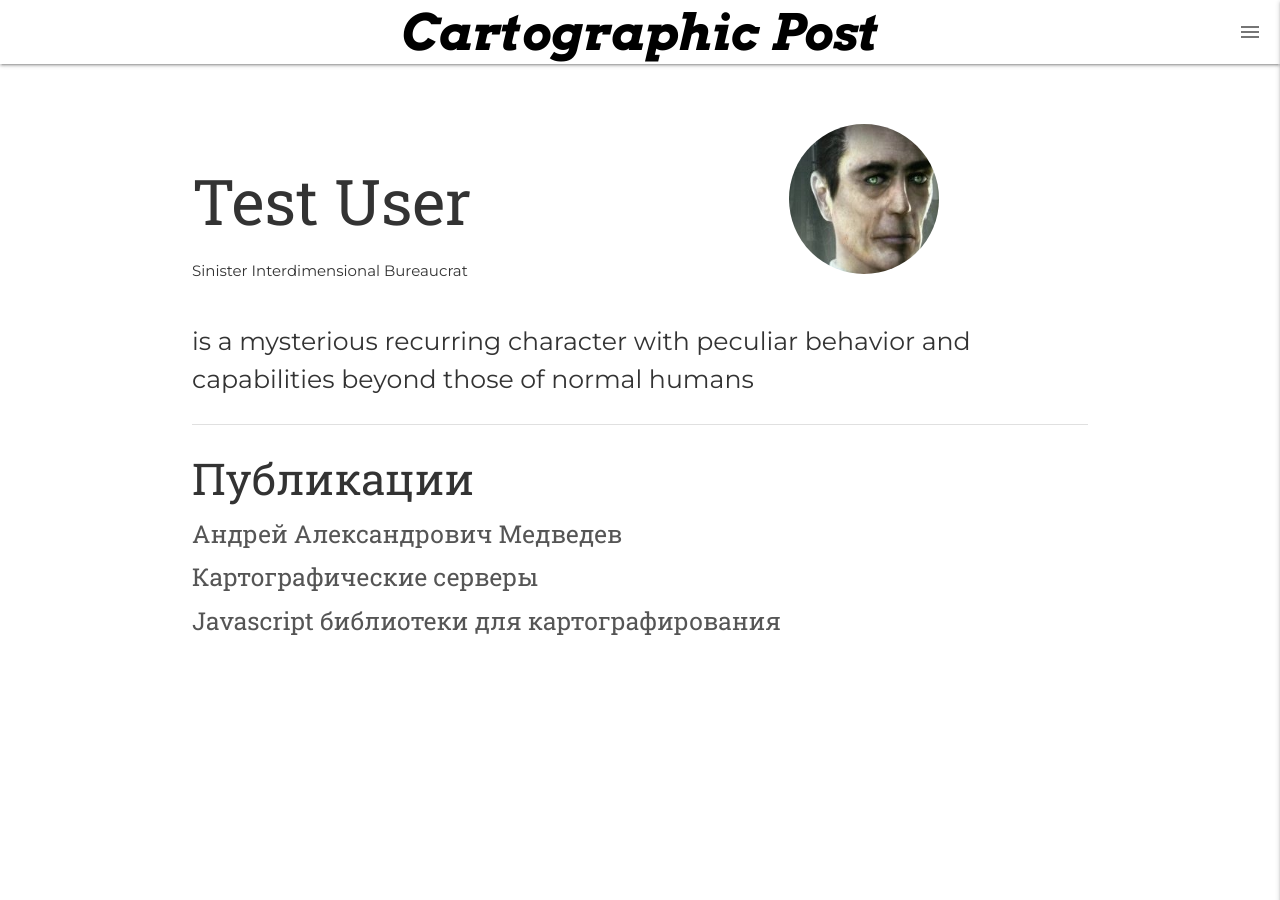
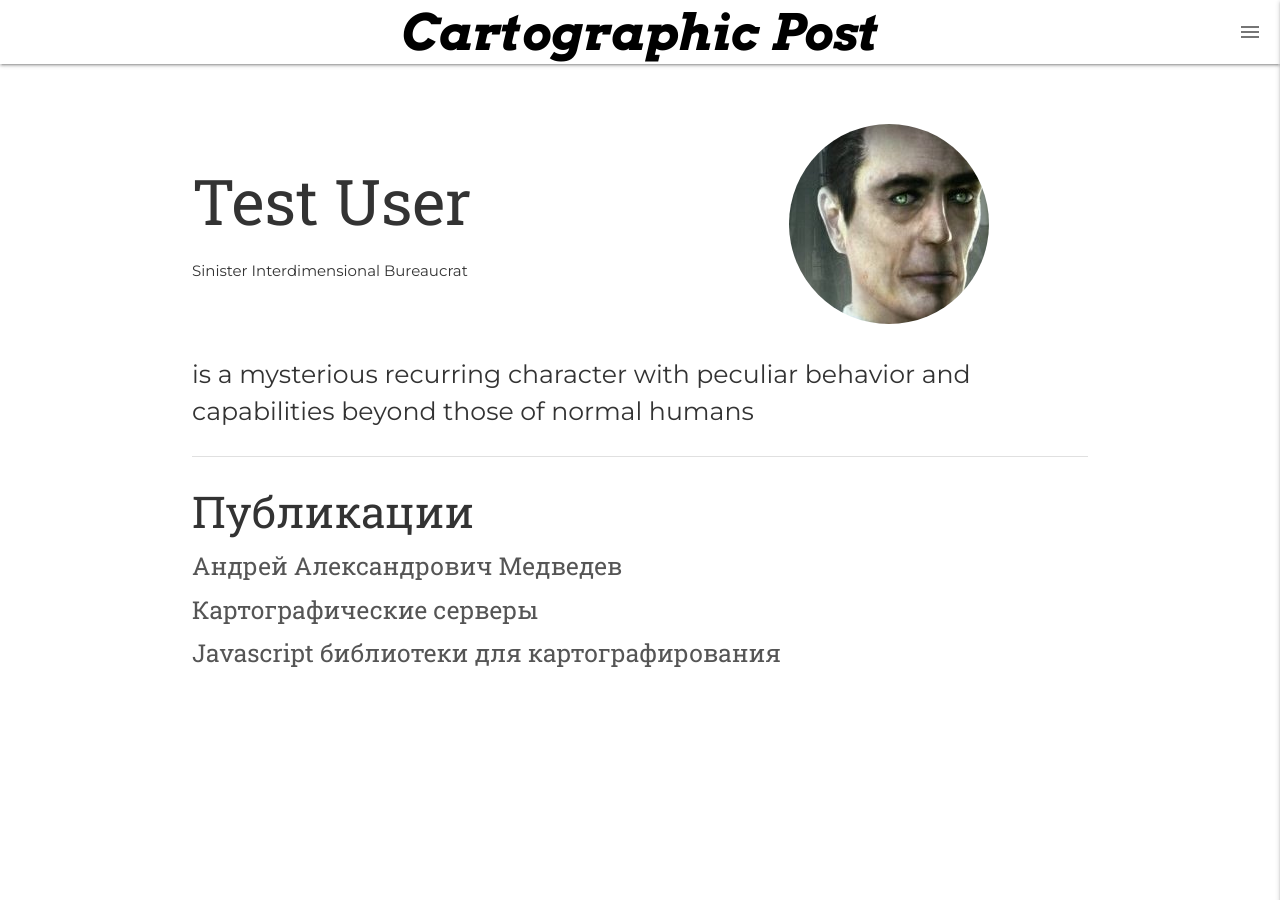
Before and after one commit to gtitov/cartpost, a Jekyll site: the page built from _authors/gman.md, in a window 1280 px wide. Built offline with Jekyll 4.4.1, drawn with Linux system fonts in a browser that asks for light colours.

Commit message:
avatar width

```diff
--- a/_layouts/author.html
+++ b/_layouts/author.html
@@ -3,8 +3,8 @@ layout: default
 ---
 <div class="container">
     <div id="author-head" class="row">
-        <div class="col s12 m4 push-m8">
-            <img src={{ "assets/images/" | append: page.image | relative_url }} alt="" class="circle responsive-img" style="width: 150px">
+        <div class="col s12 m4 push-m8 avatar">
+            <img src={{ "assets/images/" | append: page.image | relative_url }} alt="" class="circle responsive-img">
         </div>
         <div class="col s12 m8 pull-m4">
             <h1>{{ page.name }}</h1>
--- a/_sass/main.scss
+++ b/_sass/main.scss
@@ -40,8 +40,16 @@ blockquote {
     padding-left: 0;
 }
 
+#author-head .avatar img {
+    width: 200px;
+}
+
 #author-in-list h4 {
     margin-top: 0;
+}
+
+#author-in-list .avatar img {
+    width: 140px;
 }
 
 
--- a/authors.html
+++ b/authors.html
@@ -7,8 +7,8 @@ title: Авторы
         {% for author in site.authors %}
         <li>
             <div id="author-in-list" class="row">
-                <div class="col s12 m2">
-                    <img src={{ "assets/images/" | append: author.image | relative_url}} alt="" class="circle responsive-img" style="width: 150px">
+                <div class="col s12 m2 avatar">
+                    <img src={{ "assets/images/" | append: author.image | relative_url}} alt="" class="circle responsive-img">
                 </div>
                 <div class="col s12 m10">
                     <h4><a href={{ author.url | relative_url }}>{{ author.name }}</a></h4>
```
